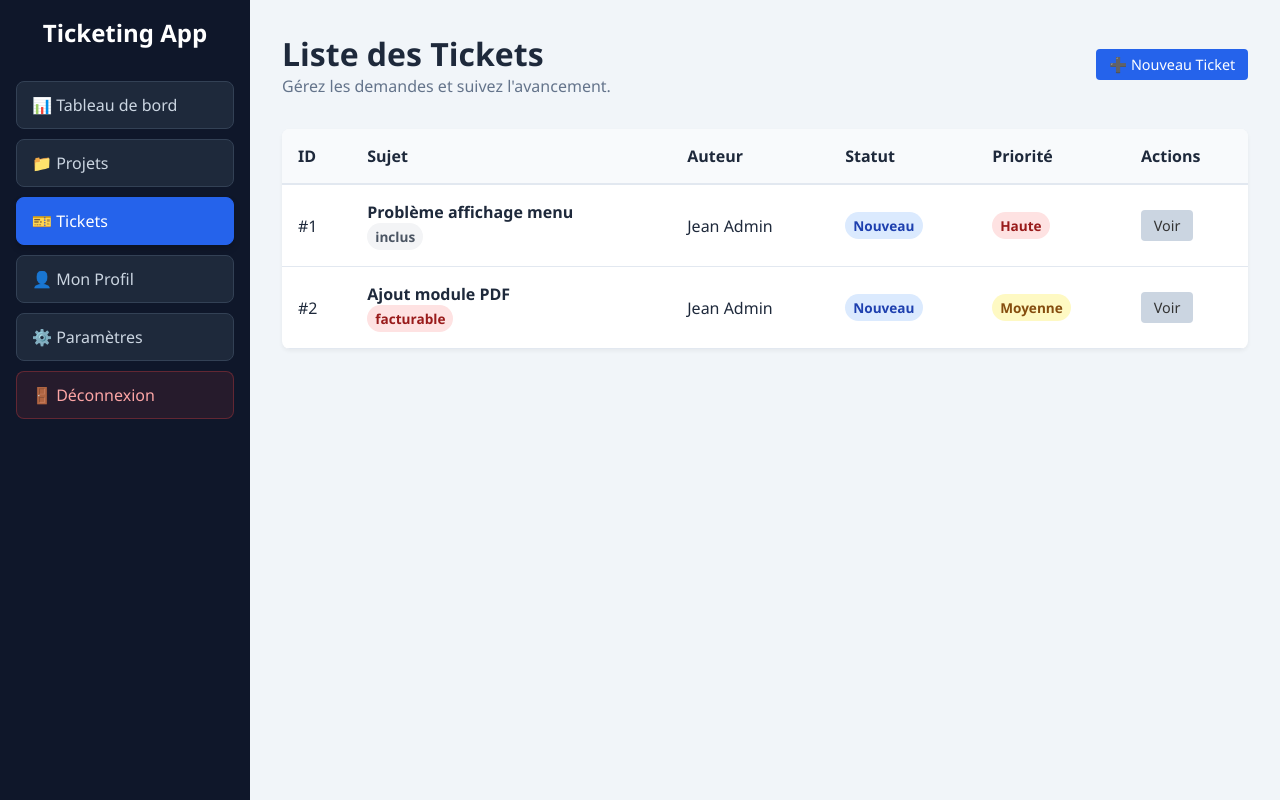
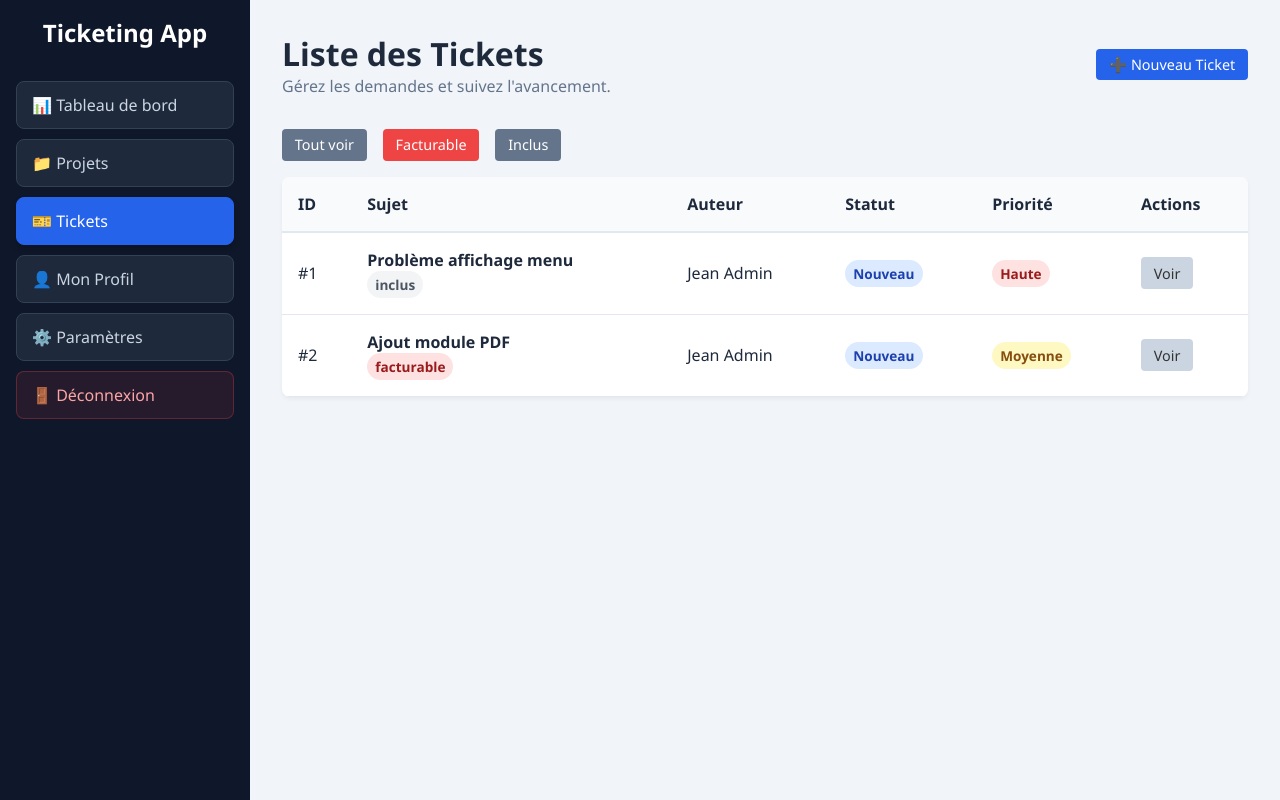
Before and after one commit to P0uetteP0uette/TP-Dev-Web-PHP, a PHP site: page /tickets.php in a window 1280 px wide. Run offline with PHP 8.4, Linux system fonts and the light colour scheme; a user stored in the database is signed in; data comes from the database, SQL or seed files in the repository.

Commit message:
rajout des filtres pour tickets et projets

```diff
--- a/tickets.php
+++ b/tickets.php
@@ -7,20 +7,28 @@ require_once 'db.php';
 
 // 1. TRAITEMENT DE LA CRÉATION DE TICKET (POST)
 if ($_SERVER['REQUEST_METHOD'] === 'POST' && !empty($_POST['titre'])) {
-    // Requête préparée pour l'insertion
     $stmt = $pdo->prepare("INSERT INTO tickets (projet_id, auteur_id, titre, description, priorite, type) VALUES (?, ?, ?, ?, ?, ?)");
-    // On met l'ID 1 pour l'auteur (l'admin créé dans le SQL par défaut)
-    $stmt->execute([$_POST['projet_id'], 1, $_POST['titre'], $_POST['description'], $_POST['priorite'], $_POST['type']]);
-
+    $stmt->execute([$_POST['projet_id'], $_SESSION['user']['id'], $_POST['titre'], $_POST['description'], $_POST['priorite'], $_POST['type']]);
     $messageSucces = "Ticket enregistré en base de données !";
 }
 
-// 2. RECUPERATION DES TICKETS (Avec le nom du projet et de l'auteur)
+// 2. GESTION DU FILTRE VIA L'URL (?filter=...)
+$filter = $_GET['filter'] ?? 'all'; // Par défaut, on affiche 'all' (Tout voir)
+$whereSQL = "";
+
+if ($filter === 'facturable') {
+    $whereSQL = " WHERE t.type = 'facturable'";
+} elseif ($filter === 'inclus') {
+    $whereSQL = " WHERE t.type = 'inclus'";
+}
+
+// 3. RECUPERATION DES TICKETS AVEC LE FILTRE APPLIQUÉ
 $sql = "
     SELECT t.*, p.nom AS projet_nom, CONCAT(u.prenom, ' ', u.nom) AS auteur
     FROM tickets t
     JOIN projects p ON t.projet_id = p.id
     JOIN users u ON t.auteur_id = u.id
+    $whereSQL
     ORDER BY t.date_creation DESC
 ";
 $tickets = $pdo->query($sql)->fetchAll();
@@ -59,6 +67,12 @@ include 'header.php';
             </div>
         <?php endif; ?>
 
+        <div class="d-flex gap-1 mb-1" style="flex-wrap: wrap;">
+            <a href="tickets.php?filter=all" class="btn btn-sm <?php echo $filter === 'all' ? 'active' : ''; ?>" style="background:#64748b; color: white; text-decoration: none;">Tout voir</a>
+            <a href="tickets.php?filter=facturable" class="btn btn-sm <?php echo $filter === 'facturable' ? 'active' : ''; ?>" style="background:#ef4444; color: white; text-decoration: none;">Facturable</a>
+            <a href="tickets.php?filter=inclus" class="btn btn-sm <?php echo $filter === 'inclus' ? 'active' : ''; ?>" style="background:#64748b; color: white; text-decoration: none;">Inclus</a>
+        </div>
+
         <div class="table-container">
             <table class="w-100">
                 <thead>
@@ -87,6 +101,10 @@ include 'header.php';
                         <td data-label="Actions"><a href="ticket-detail.php?id=<?php echo $ticket['id']; ?>" class="btn btn-sm btn-light">Voir</a></td>
                     </tr>
                     <?php endforeach; ?>
+
+                    <?php if (empty($tickets)): ?>
+                        <tr><td colspan="6" style="text-align: center; padding: 20px;">Aucun ticket trouvé pour ce filtre.</td></tr>
+                    <?php endif; ?>
                 </tbody>
             </table>
         </div>
```
Also changed, not shown: projects.php (+22 -5 lines).
